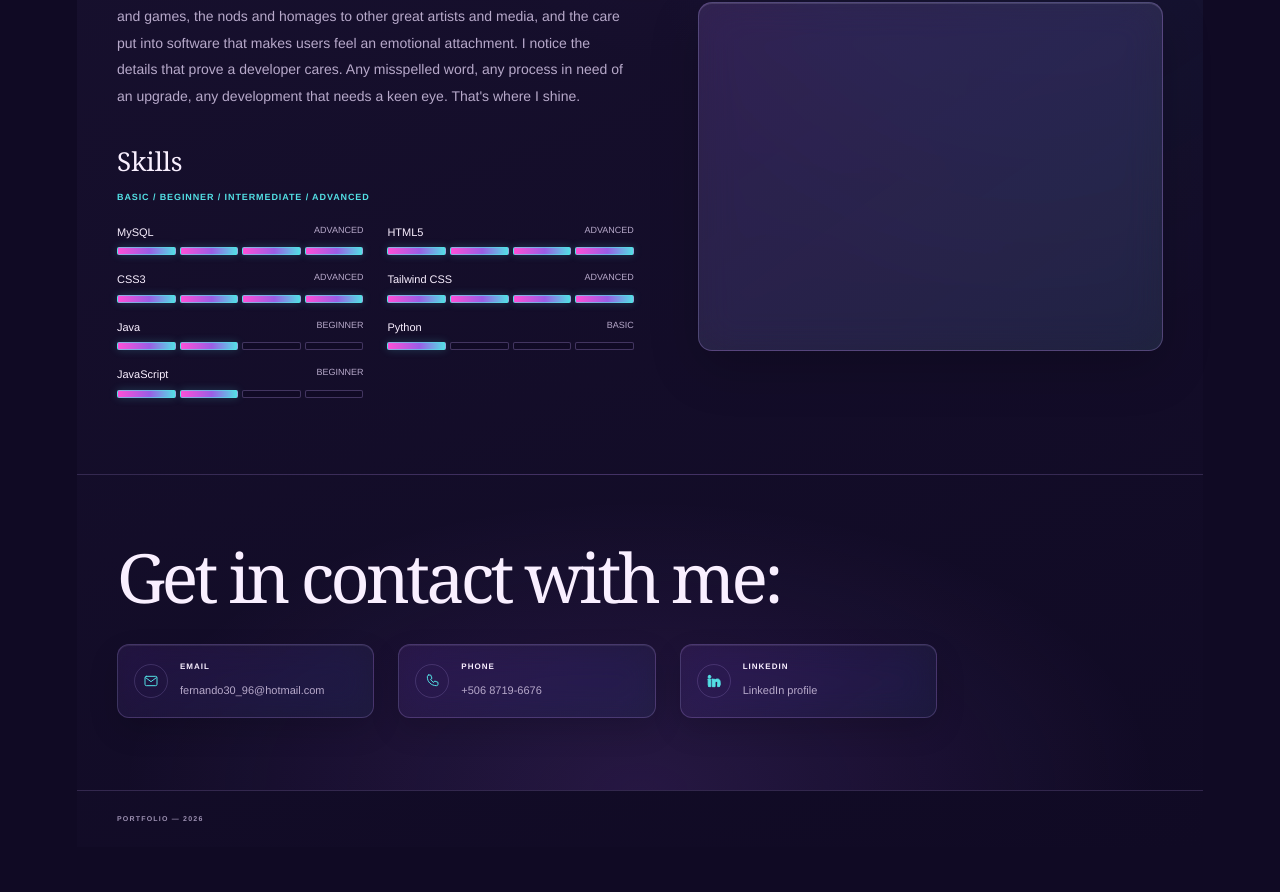
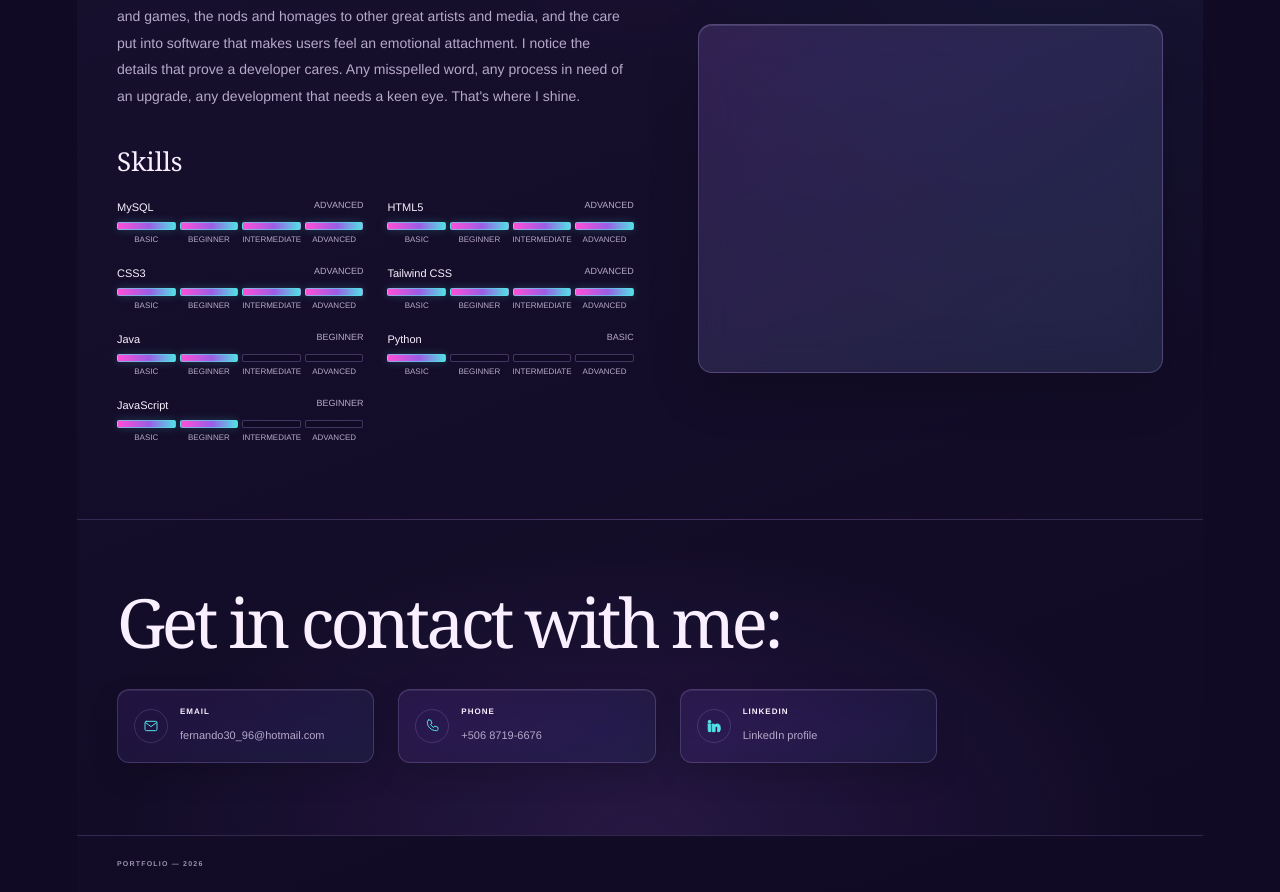
Before and after one commit to Fernando0396/fernando-portfolio, a React (Vite) app: page / in a window 1280 px wide. Shown: the part 1626-2518 px from the top of the page. Before the commit the page ends 2473 px from the top, so only its background shows below. Built offline with nearby package versions, Linux system fonts and the light colour scheme.

Commit message:
Label skill meter levels
Show all four proficiency stages directly beneath each skill meter.

Co-authored-by: Copilot <223556219+Copilot@users.noreply.github.com>

```diff
--- a/src/App.css
+++ b/src/App.css
@@ -683,20 +683,11 @@
   font-weight: 400;
 }
 
-.skills-level-guide {
-  margin: 8px 0 18px !important;
-  color: var(--cyan) !important;
-  font-size: 9px !important;
-  font-weight: 600;
-  letter-spacing: 0.1em;
-  text-transform: uppercase;
-}
-
 .skills-list {
   display: grid;
   grid-template-columns: repeat(2, minmax(0, 1fr));
-  gap: 16px 24px;
-  margin: 0;
+  gap: 20px 24px;
+  margin: 18px 0 0;
   padding: 0;
   list-style: none;
 }
@@ -737,6 +728,22 @@
   border-color: rgb(83 224 229 / 62%);
   background: linear-gradient(90deg, var(--pink), var(--purple) 55%, var(--cyan));
   box-shadow: 0 0 8px rgb(83 224 229 / 22%);
+}
+
+.skill-meter-labels {
+  display: grid;
+  grid-template-columns: repeat(4, minmax(0, 1fr));
+  gap: 4px;
+  margin-top: 5px;
+  color: var(--muted-lavender);
+  font-size: clamp(6px, 0.65vw, 8px);
+  line-height: 1.2;
+  text-align: center;
+  text-transform: uppercase;
+}
+
+.skill-meter-labels span {
+  white-space: nowrap;
 }
 
 .about-image-placeholder {
--- a/src/App.jsx
+++ b/src/App.jsx
@@ -460,7 +460,6 @@ function App() {
             </p>
             <div className="skills-panel">
               <h3>Skills</h3>
-              <p className="skills-level-guide">{skillLevels.join('  /  ')}</p>
               <ul className="skills-list">
                 {skills.map((skill) => {
                   const levelIndex = skillLevels.indexOf(skill.level)
@@ -486,6 +485,9 @@ function App() {
                             aria-hidden="true"
                           />
                         ))}
+                      </div>
+                      <div className="skill-meter-labels" aria-hidden="true">
+                        {skillLevels.map((level) => <span key={level}>{level}</span>)}
                       </div>
                     </li>
                   )
```
